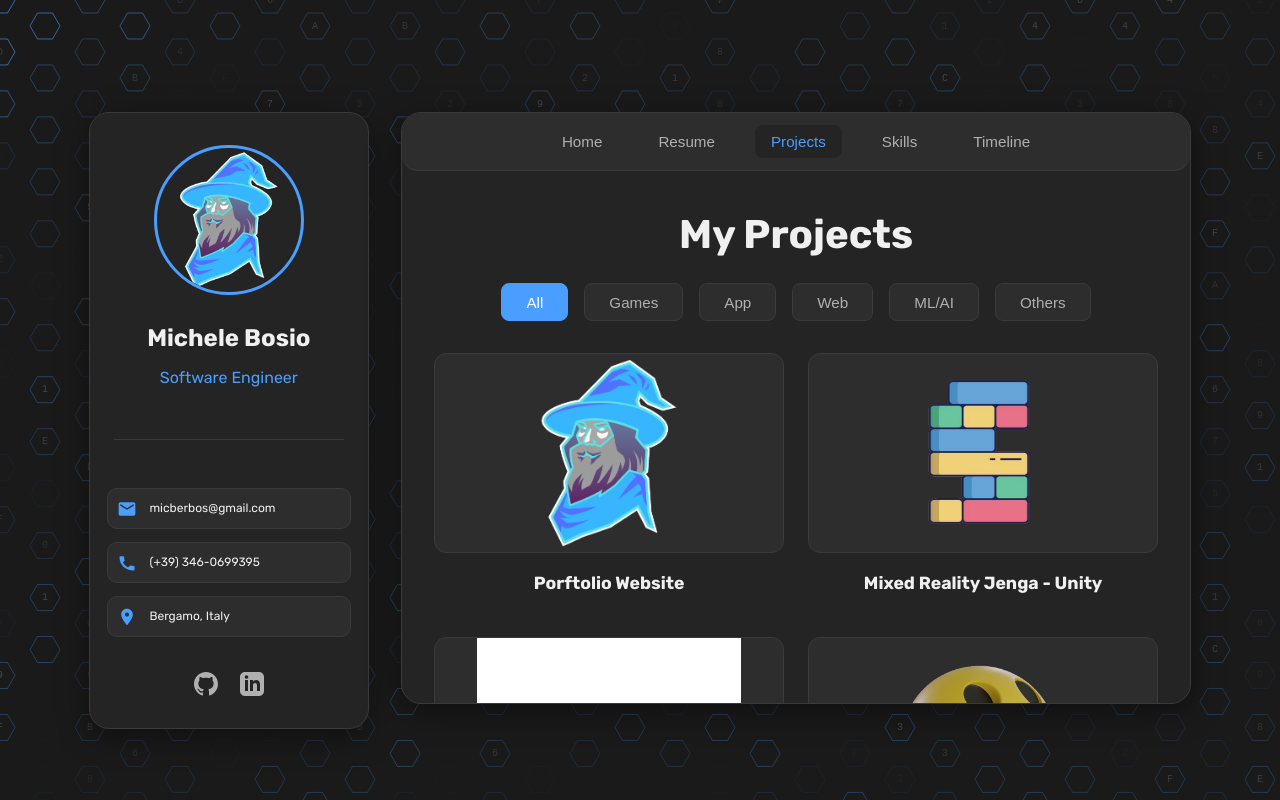
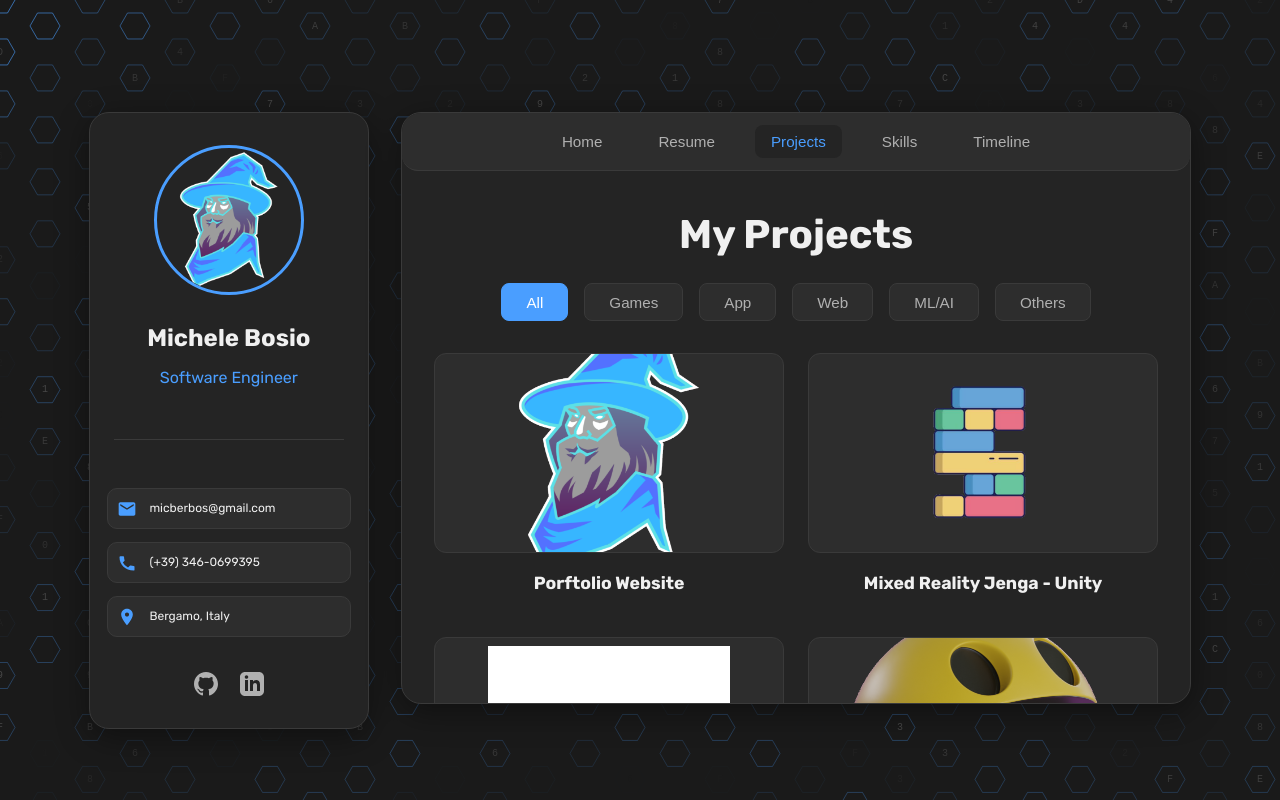
Before and after one commit to MicheleBosio99/Portfolio-website, a React (Vite) app: page / in a window 1280 px wide. Both pictures are taken after a click on the button "Projects". Built offline with nearby package versions, Linux system fonts and the light colour scheme.

Commit message:
Updated projects with description and list of skills

```diff
--- a/src/components/ProjectCard.css
+++ b/src/components/ProjectCard.css
@@ -110,3 +110,81 @@
 .anim-fade:hover .card-image img {
   opacity: 0.85;
 }
+
+/* Wrap image + overlay */
+.card-image-wrapper {
+  position: relative;
+  height: 200px;
+  width: 100%;
+  border-radius: 12px;
+  overflow: hidden;
+  background: var(--bg-tertiary);
+  border: 1px solid var(--border);
+  display: flex;
+  align-items: center;
+  justify-content: center;
+}
+
+.card-image-wrapper img {
+  width: 100%;
+  height: 100%;
+  object-fit: contain;
+  padding: 0.5rem;
+  transition: opacity 0.3s ease;
+}
+
+/* Overlay panel */
+.card-overlay {
+  position: absolute;
+  inset: 0;
+  background: rgba(0, 0, 0, 0.75);
+  color: white;
+  padding-left: 0.2rem;
+  padding-right: 0.2rem;
+  opacity: 0;
+  transform: translateY(10px);
+  transition: opacity 0.3s ease, transform 0.3s ease;
+  display: flex;
+  flex-direction: column;
+  justify-content: center;
+}
+
+/* Hover reveal */
+.project-card:hover .card-overlay {
+  opacity: 1;
+  transform: translateY(0);
+}
+
+/* Description */
+.overlay-description {
+  font-size: 0.75rem;
+  margin-bottom: 0.8rem;
+  text-align: center;
+}
+
+/* Divider */
+.overlay-divider {
+  width: 40%;
+  height: 1px;
+  background: rgba(255, 255, 255, 0.4);
+  margin: 0 auto 0.8rem auto;
+}
+
+/* Tech list */
+.overlay-tech {
+  list-style: none;
+  padding: 0;
+  margin: 0;
+  text-align: center;
+  font-size: 0.72rem;
+  display: flex;
+  flex-wrap: wrap;
+  gap: 0.4rem;
+  justify-content: center;
+}
+
+.overlay-tech li {
+  background: rgba(255, 255, 255, 0.15);
+  padding: 0.25rem 0.5rem;
+  border-radius: 6px;
+}
--- a/src/components/ProjectCard.tsx
+++ b/src/components/ProjectCard.tsx
@@ -5,21 +5,34 @@ interface ProjectCardProps {
   title: string;
   image: string;
   link: string;
+  description: string;
+  tech: string[];
 }
 
-const ProjectCard: React.FC<ProjectCardProps> = ({ title, image, link }) => {
-  const children = <img src={image} alt={title} />
+const ProjectCard: React.FC<ProjectCardProps> = ({title, image, link, description, tech}) => {
   return (
     <div className="project-card">
-      {link ? (
-        <a href={link} className="card-image" target="_blank" rel="noopener noreferrer">
-          {children}
-        </a>
-      ) : (
-        <div className="card-image">
-          {children}
+      <div className="card-image-wrapper">
+        {link ? (
+          <a href={link} target="_blank" rel="noopener noreferrer">
+            <img src={image} alt={title} />
+          </a>
+        ) : (
+          <img src={image} alt={title} />
+        )}
+
+        {/* Overlay */}
+        <div className="card-overlay">
+          <p className="overlay-description">{description}</p>
+          <div className="overlay-divider"></div>
+          <ul className="overlay-tech">
+            {tech.map(t => (
+              <li key={t}>{t}</li>
+            ))}
+          </ul>
         </div>
-      )}
+      </div>
+
       <h3 className="card-title">{title}</h3>
     </div>
   );
--- a/src/components/Projects.tsx
+++ b/src/components/Projects.tsx
@@ -39,6 +39,8 @@ const Projects: React.FC = () => {
               title={project.title}
               image={project.image}
               link={project.link}
+              description={project.description}
+              tech={project.tech}
             />
           </div>
         ))}
--- a/src/data/projects.ts
+++ b/src/data/projects.ts
@@ -15,6 +15,8 @@ export interface Project {
   image: string;
   link: string;
   category: ProjectCategory;
+  description: string;
+  tech: string[];
 }
 
 export const projects: Project[] = [
@@ -24,6 +26,8 @@ export const projects: Project[] = [
     image: logo,
     link: "https://github.com/MicheleBosio99/Portfolio-website",
     category: "Web",
+    description: "Portfolio website implementation to showcase my skills and projects.",
+    tech: ["Web", "React", "Typescript", "HTML", "CSS", "Vercel"]
   },
   {
     id: 1,
@@ -31,6 +35,8 @@ export const projects: Project[] = [
     image: jenga,
     link: "",
     category: "Others",
+    description: "Master Thesis - Unity mixed reality application. Contains haptic gloves implementation.",
+    tech: ["Unity", "C#", "Meta SDK", "WeArt SDK"]
   },
   {
     id: 2,
@@ -38,6 +44,8 @@ export const projects: Project[] = [
     image: ros,
     link: "",
     category: "Others",
+    description: "ROS1 challenge for input handling, room scanning and self-driving.",
+    tech: ["ROS1", "C++", "SLAM", "tmux"]
   },
   {
     id: 3,
@@ -45,6 +53,8 @@ export const projects: Project[] = [
     image: pacman,
     link: "https://github.com/MicheleBosio99/Pacman3D_ProjectCG",
     category: "Games",
+    description: "Vulkan implementation of Pacman in 3D using graphics basics and low level APIs",
+    tech: ["Vulkan", "C++", "Computer Graphics", "VS2022"]
   },
   {
     id: 4,
@@ -52,6 +62,8 @@ export const projects: Project[] = [
     image: pokedima,
     link: "",
     category: "App",
+    description: "Flutter/Dart mobile application of a Social Network for scanning and sharing pokemon cards.",
+    tech: ["Flutter", "Dart", "NoSQL Firebase"]
   },
   {
     id: 5,
@@ -59,6 +71,8 @@ export const projects: Project[] = [
     image: reclaimHumanity,
     link: "https://polimi-game-collective.itch.io/reclaim-humanity",
     category: "Games",
+    description: "Unity 2D RPG videogame. Contains custom logic, graphics, sounds.",
+    tech: ["Unity", "C#", "Tiled", "Itch.io"]
   },
   {
     id: 7,
@@ -66,5 +80,7 @@ export const projects: Project[] = [
     image: rl,
     link: "",
     category: "ML/AI",
+    description: "Scripts for a series of online monthly challenges.",
+    tech: ["Python", "Selenium", "Reinforcement Learning"]
   },
 ];
```
